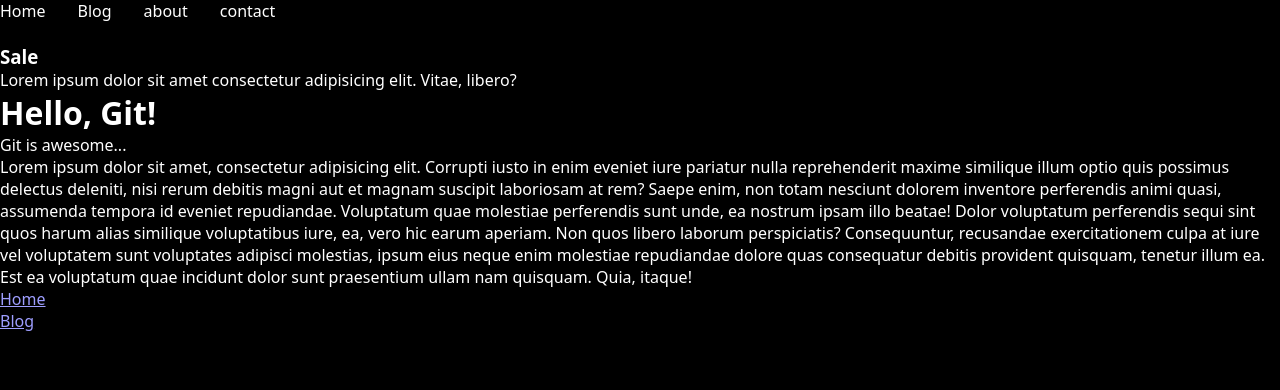
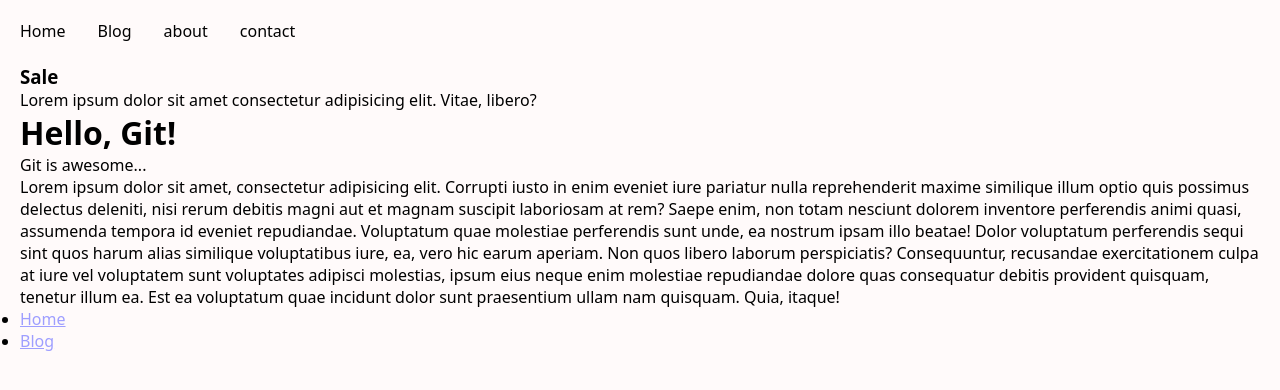
Before and after one commit to AlirezaBghn/Wd58-git-111, a plain HTML site: page index.html in a window 1280 px wide. Drawn offline with Linux system fonts and the light colour scheme.

Commit message:
i updated css background color and font color

```diff
--- a/style.css
+++ b/style.css
@@ -9,9 +9,11 @@ html {
 }
 
 body {
+  margin: 20px;
+  color: black;
   font-family: system-ui, -apple-system, BlinkMacSystemFont, "Segoe UI", Roboto,
     Oxygen, Ubuntu, Cantarell, "Open Sans", "Helvetica Neue", sans-serif;
-  background-color: #000000;
+  background-color: snow;
 }
 
 nav ul {
```
